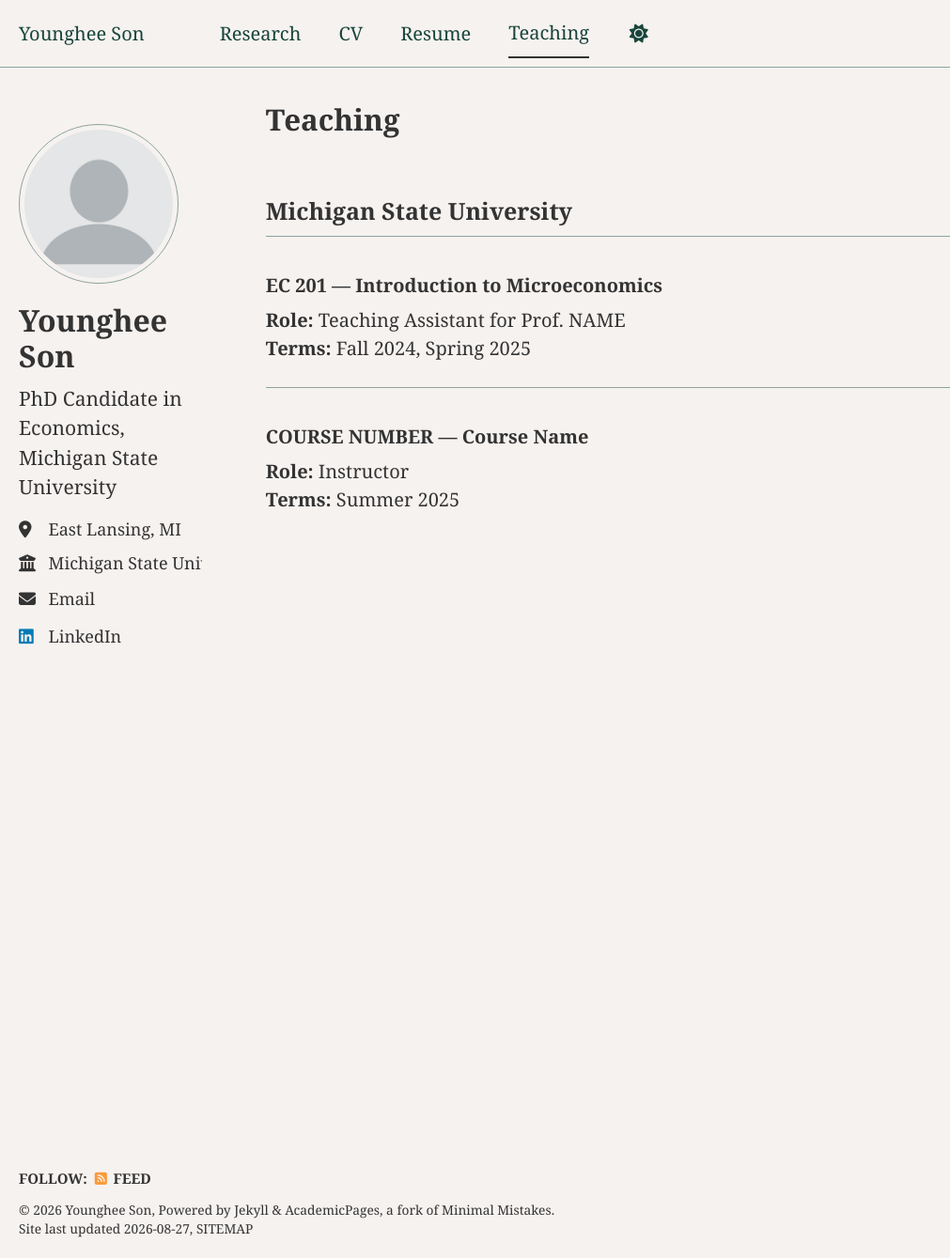
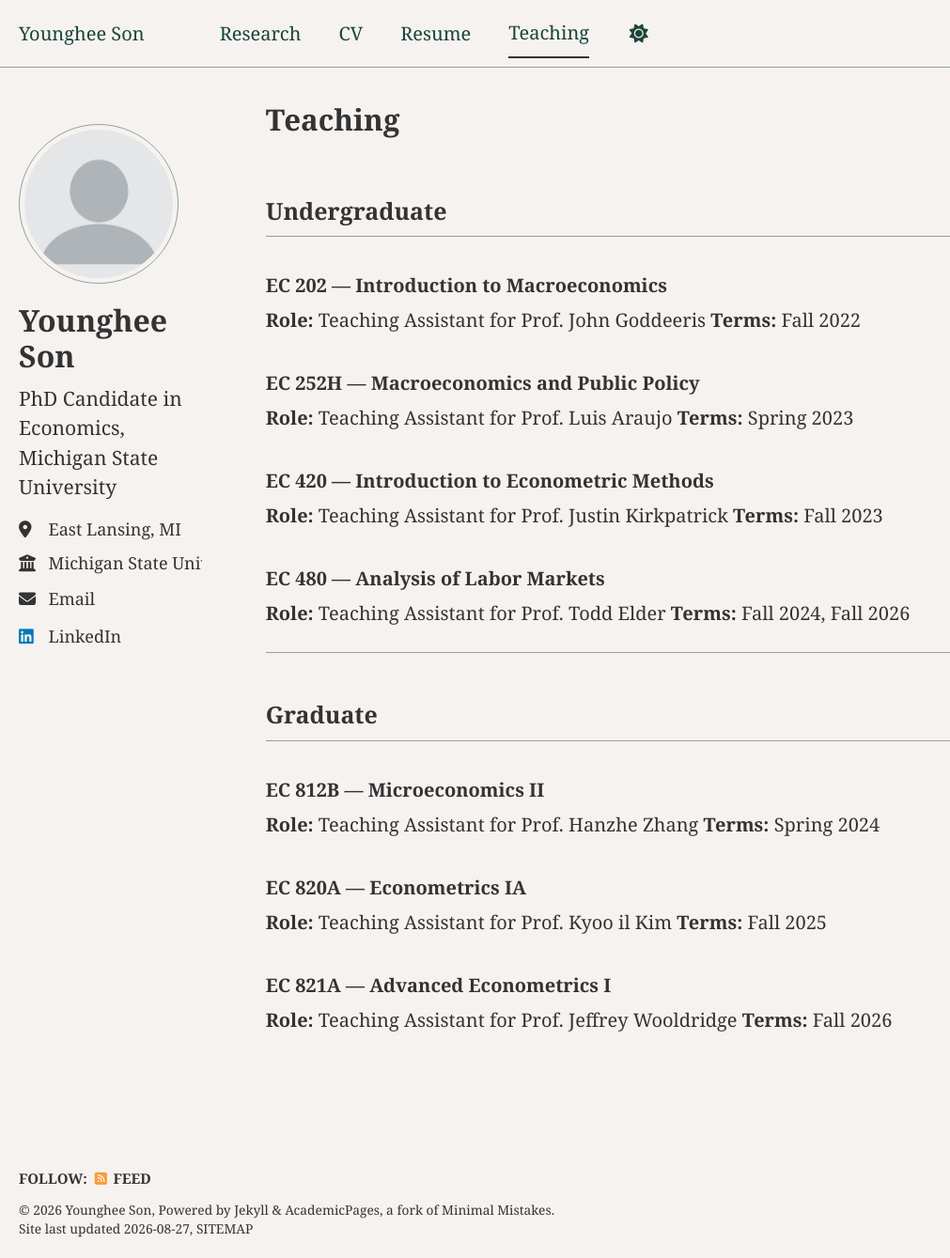
Before and after one commit to younghee-son/younghee-son.github.io, a Jekyll site: the page built from _pages/teaching.md, in a window 1280 px wide and 1339 px high. Shown: the whole window at 94% size, without its empty margins (0-1011 px from the left). Built offline with Jekyll 4.4.1, drawn with Linux system fonts in a browser that asks for light colours; some web fonts are replaced; a style sheet for code colours, icons or effects is not loaded.

Commit message:
Update teaching assistant roles and courses

```diff
--- a/_pages/teaching.md
+++ b/_pages/teaching.md
@@ -5,14 +5,36 @@ layout: single
 author_profile: true
 ---
 
-## Michigan State University
+## Undergraduate
 
-### EC 201 — Introduction to Microeconomics
-**Role:** Teaching Assistant for Prof. NAME<br>
-**Terms:** Fall 2024, Spring 2025<br>
+### EC 202 — Introduction to Macroeconomics
+**Role:** Teaching Assistant for Prof. John Goddeeris
+**Terms:** Fall 2022<br>
+
+### EC 252H — Macroeconomics and Public Policy
+**Role:** Teaching Assistant for Prof. Luis Araujo
+**Terms:** Spring 2023<br>
+
+### EC 420 — Introduction to Econometric Methods
+**Role:** Teaching Assistant for Prof. Justin Kirkpatrick
+**Terms:** Fall 2023<br>
+
+### EC 480 — Analysis of Labor Markets
+**Role:** Teaching Assistant for Prof. Todd Elder
+**Terms:** Fall 2024, Fall 2026<br>
 
 ---
 
-### COURSE NUMBER — Course Name
-**Role:** Instructor<br>
-**Terms:** Summer 2025
+## Graduate
+
+### EC 812B — Microeconomics II
+**Role:** Teaching Assistant for Prof. Hanzhe Zhang
+**Terms:** Spring 2024
+
+### EC 820A — Econometrics IA
+**Role:** Teaching Assistant for Prof. Kyoo il Kim
+**Terms:** Fall 2025
+
+### EC 821A — Advanced Econometrics I
+**Role:** Teaching Assistant for Prof. Jeffrey Wooldridge
+**Terms:** Fall 2026
```
